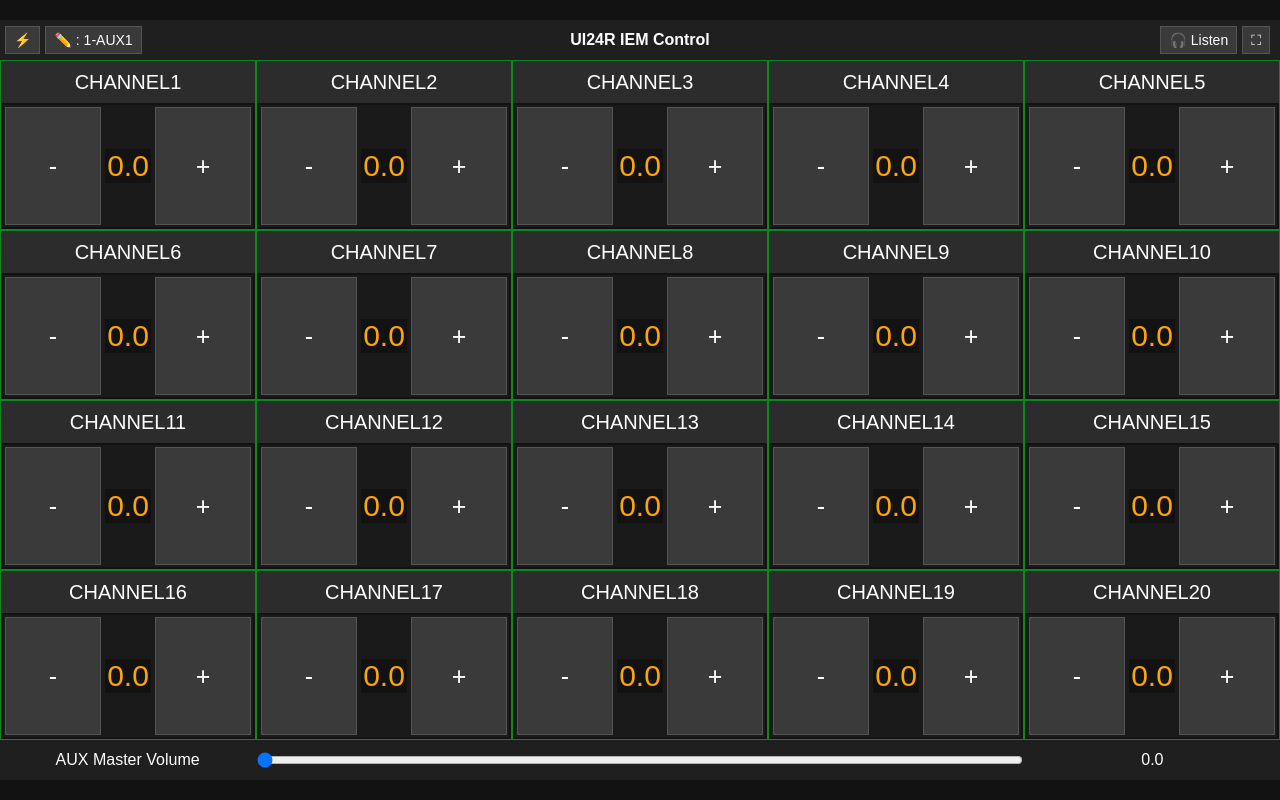
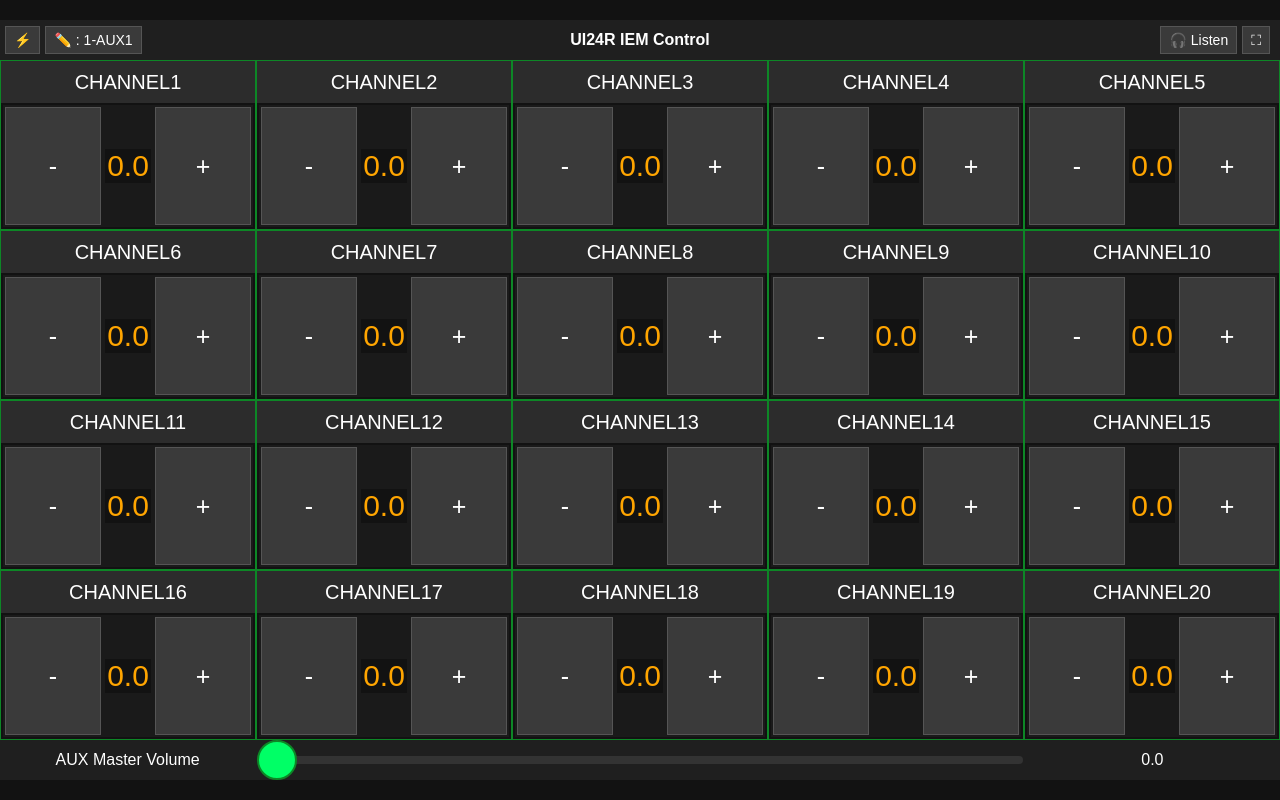
Before and after one commit to aexposit/IEM_Control, a plain HTML site: page index.html in a window 1280 px wide. Drawn offline with Linux system fonts and the light colour scheme.

Commit message:
Update index.html

```diff
--- a/index.html
+++ b/index.html
@@ -320,6 +320,32 @@
       margin-right: 8px;
       /* accent-color not supported in old browsers; ignored */
       cursor: pointer;
+    }
+
+    /* Slider più grande e visibile su Safari / iOS */
+    #slider-range {
+      -webkit-appearance: none;
+      appearance: none;
+      height: 8px;
+      /* spessore della traccia */
+      background: #333;
+      border-radius: 4px;
+      outline: none;
+    }
+
+    /* Thumb (il cerchio che si muove) */
+    #slider-range::-webkit-slider-thumb {
+      -webkit-appearance: none;
+      appearance: none;
+      width: 40px;
+      /* LARGHEZZA del thumb */
+      height: 40px;
+      /* ALTEZZA del thumb */
+      background: #00ff66;
+      /* colore visibile */
+      border-radius: 50%;
+      cursor: pointer;
+      border: 2px solid #0d8726;
     }
   </style>
 </head>
```
Lines whose indentation alone changed are shown as unchanged.
